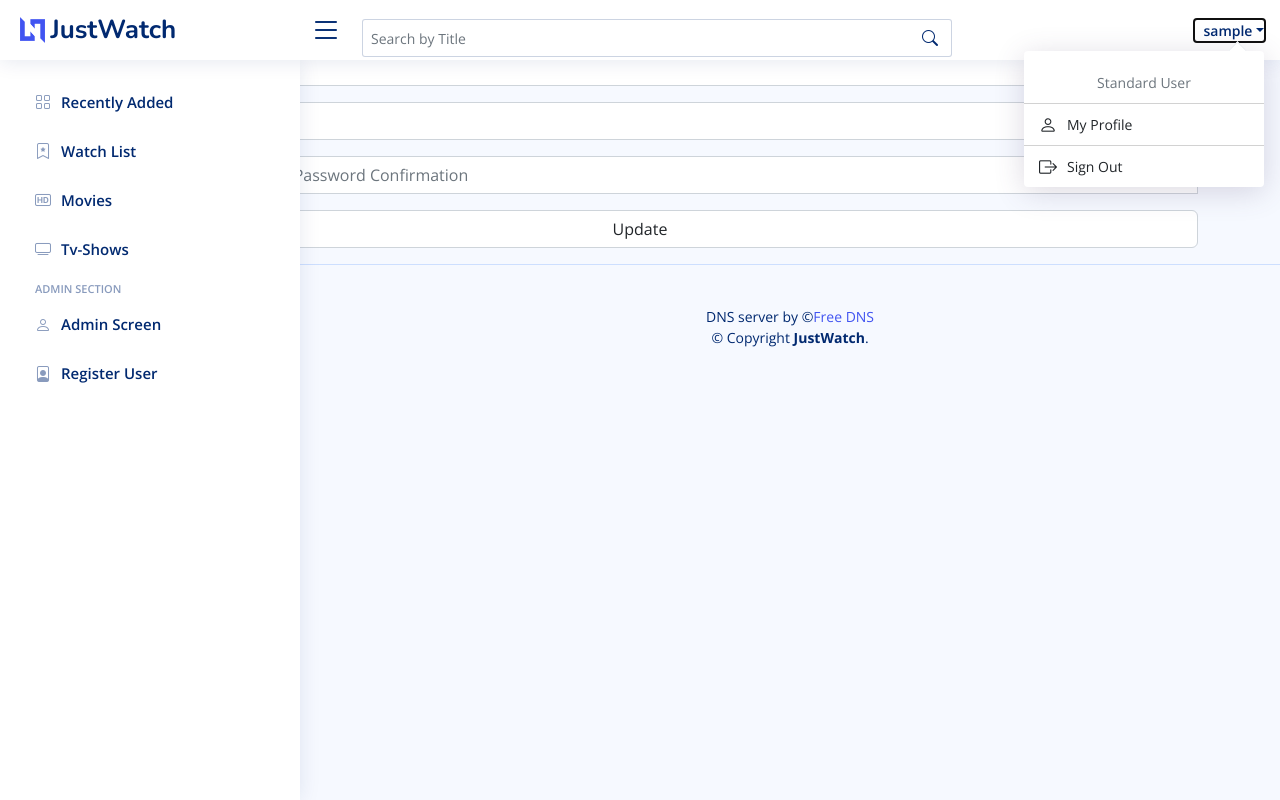
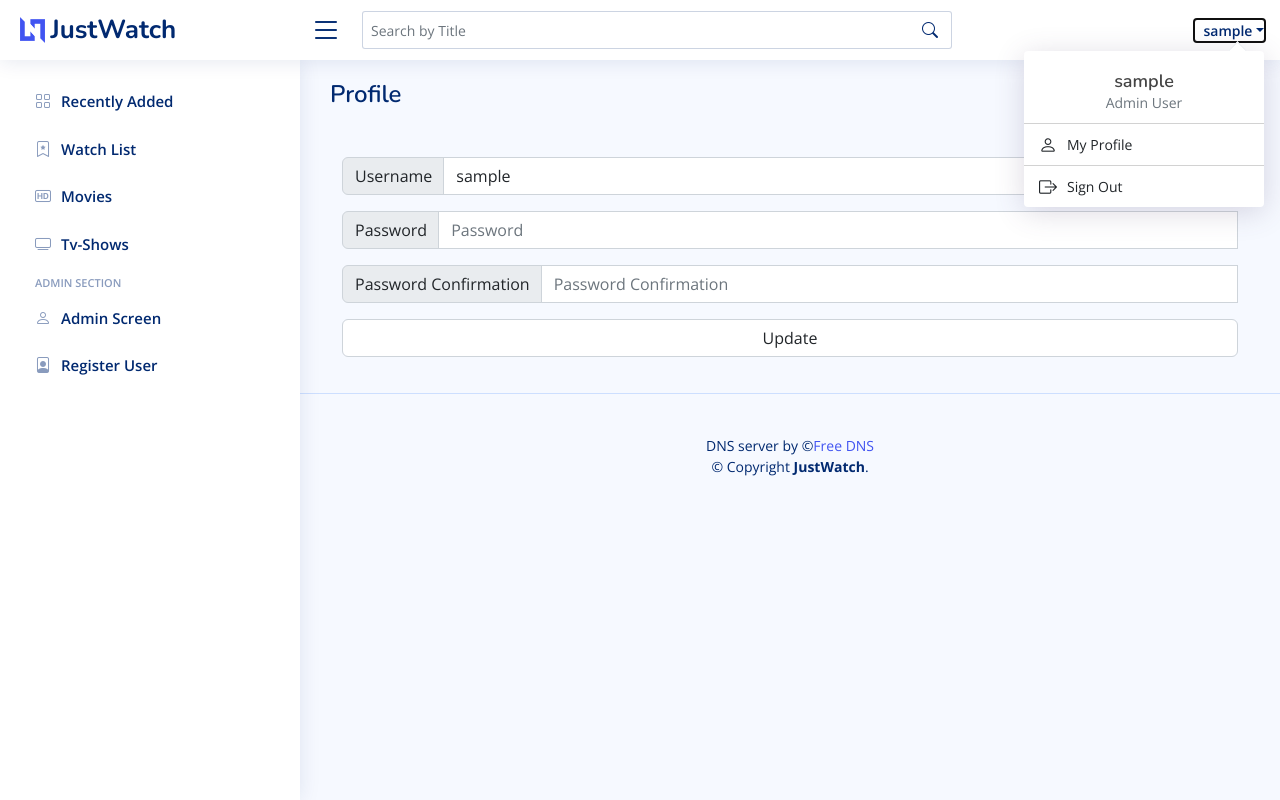
Before and after one commit to McRaeSoftware/JustWatch.php, a PHP site: page /View/accountManagement.php in a window 1280 px wide, after a click on "sample". Run offline with PHP 8.4, Linux system fonts and the light colour scheme; the visitor is signed in with stand-in values (Sample User, id 1).

Commit message:
user shows admin or standard account

```diff
--- a/View/accountManagement.php
+++ b/View/accountManagement.php
@@ -1,26 +1,17 @@
-<?php
-/*
-    Description: Update User information
-
-    Author: David McRae
- */
-
-?>
-<!DOCTYPE html>
-<html>
-<!-- <head> -->
 <?php
 include '../Controller/session.php';
 include 'header.php';
 include 'sidebar.php';
 // include 'navbar.php';
+?>
+<body>
+  <main id="main" class="main">
 
-?>
-<!-- </head> -->
-<title>Account Management</title>
-<body>
-
-<!-- contains the visible web page-->
+    <div class="pagetitle">
+      <h1>Profile</h1>
+      <nav>
+      </nav>
+    </div><!-- End Page Title -->
 
 <!-- Container for the Form -->
 <div class="container">
@@ -71,7 +62,7 @@ if(isset($_GET['error']))
 <!-- End Form -->
 </div>
 <!-- End Form Container -->
-
+</main>
 <?php
 include 'footer.php';
 include '../Controller/bootstrapScript.php';
--- a/View/adminNavigation.php
+++ b/View/adminNavigation.php
@@ -33,7 +33,7 @@ include 'sidebar.php';
       <ul class="list-group">
         <li class="list-group-item d-flex justify-content-between align-items-center">
           View Movies
-          <a button type="button" class='btn btn-secondary' data-bs-toggle="tooltip" data-bs-placement="bottom" title="View Movies" href='movies.php'><i class="bi bi-collection"></i></button></a>
+          <a button type="button" class='btn btn-secondary' data-bs-toggle="tooltip" data-bs-placement="bottom" title="View Movies" href='testmovies.php'><i class="bi bi-collection"></i></button></a>
         </li>
         <li class="list-group-item d-flex justify-content-between align-items-center">
           Add Movie
--- a/View/sidebar.php
+++ b/View/sidebar.php
@@ -23,9 +23,7 @@
         <li class="nav-item dropdown pe-3">
           <a class="nav-link nav-profile d-flex align-items-center pe-0" href="#" data-bs-toggle="dropdown">
             <?php
-            if(!isset($_SESSION['username'])){
-            }
-              else{
+            if(isset($_SESSION['username'])){
               echo  "<span class='d-none d-md-block dropdown-toggle ps-2'>".$_SESSION['username']."</span>";
             }
            ?>
@@ -35,20 +33,25 @@
           <!-- User Dropdown -->
           <ul class="dropdown-menu dropdown-menu-end dropdown-menu-arrow profile">
             <li class="dropdown-header">
-              <?php
-              if(!isset($_SESSION['admin == 1'])){
-                echo "<span>Standard User</span>";
+
+             <?php
+             if(isset($_SESSION['username']) && $_SESSION['admin'] === false)
+             {
+                   echo  "<span>".$_SESSION['username']."</span>";
+                   echo "<br><span>Standard User</span>";
               }
-                else{
-                // echo  "<span class='d-none d-md-block dropdown-toggle ps-2'>".$_SESSION['username']."</span>";
-                echo "<span>Admin User</span>";
-              }
+
+              if(isset($_SESSION['username']) && $_SESSION['admin'] === true)
+              {
+                   echo  "<h6>".$_SESSION['username']."</h6>";
+                   echo "<span>Admin User</span>";
+             }
              ?>
+
             </li>
             <li>
               <hr class="dropdown-divider">
             </li>
-
             <li>
               <a class="dropdown-item d-flex align-items-center" href="accountManagement.php">
                 <i class="bi bi-person"></i>
@@ -58,14 +61,12 @@
             <li>
               <hr class="dropdown-divider">
             </li>
-
             <li>
               <a class="dropdown-item d-flex align-items-center" href="../Controller/attemptLogout.php">
                 <i class="bi bi-box-arrow-right"></i>
                 <span>Sign Out</span>
               </a>
             </li>
-
           </ul><!-- End Profile Dropdown Items -->
         </li><!-- End Profile Nav -->
 
```
Also changed, not shown: View/testmovies.php (+6 -7 lines).
